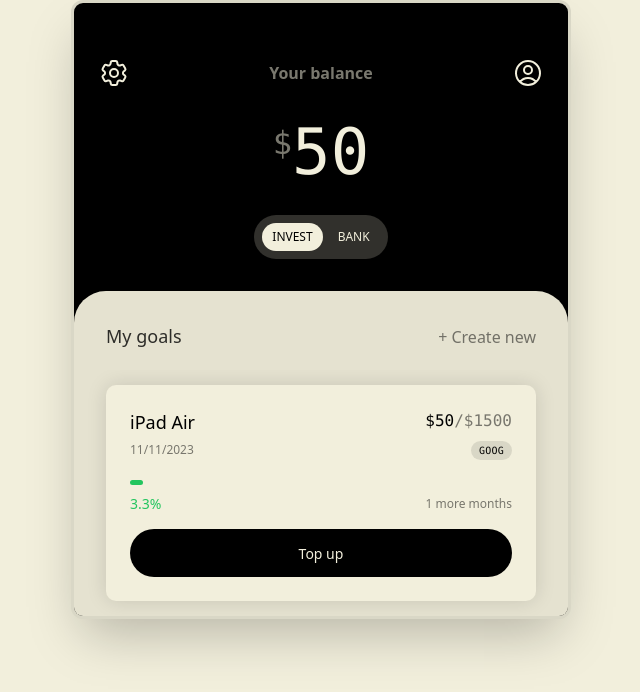
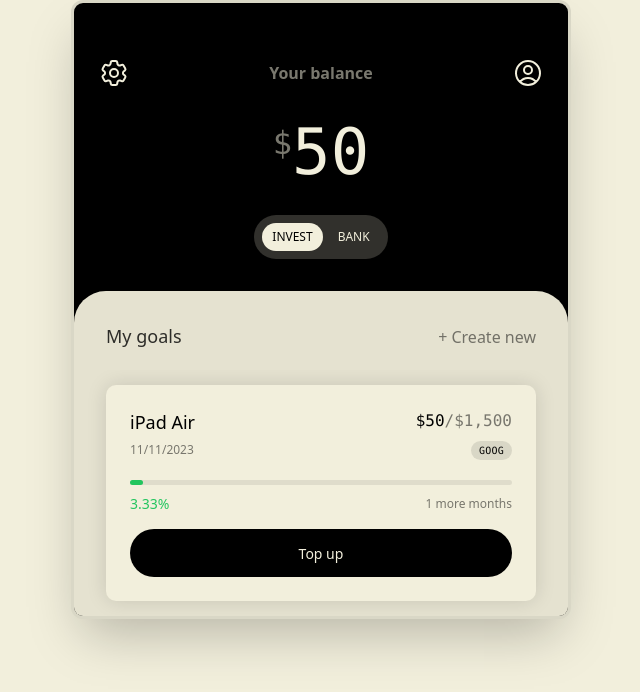
Before and after one commit to abielzulio/upvest, a Next.js app: page / in a window 1280 px wide. Shown: the top 692 px of the page, without its empty margins (319-959 px from the left). Built offline with nearby package versions, Linux system fonts and the light colour scheme.

Commit message:
wip: HomePage

```diff
--- a/pages/index.tsx
+++ b/pages/index.tsx
@@ -1,10 +1,13 @@
 import Head from "components/Head"
 import * as Icon from "components/Icon"
 import UserContext from "context/user"
+import { nanoid } from "nanoid"
 import Link from "next/link"
 import { useRouter } from "next/router"
+import { ParsedUrlQuery } from "querystring"
 import { useContext, useState } from "react"
-import { DispatchSetState } from "type"
+import { DispatchSetState, Item, Maybe } from "type"
+import { UrlWithParsedQuery } from "url"
 
 type BalanceType = "Invest" | "Bank"
 
@@ -28,13 +31,88 @@ const SwithBalanceButton = ({
   </button>
 )
 
+interface GoalItemCardProps {
+  item: Item
+}
+
+const GoalItemCard = ({ item }: GoalItemCardProps) => {
+  const percent =
+    (item?.initial &&
+      item?.price &&
+      `${(Number(item.initial) / Number(item.price)) * 100}`) ||
+    `10%`
+  return (
+    <div className="w-full flex flex-col gap-[5px] bg-white p-[24px] my-[15px] rounded-[10px] shadow-[0px_0px_20px_rgba(0,0,0,0.13)]">
+      <div className="flex justify-between">
+        <p className="text-[18px] font-medium flex items-center gap-[10px]">
+          {item?.name}
+        </p>
+        <p className="font-mono">
+          ${item?.initial.toLocaleString()}
+          <span className="opacity-50">/${item?.price.toLocaleString()}</span>
+        </p>
+      </div>
+      <div className="flex justify-between">
+        <p className="text-[12px] opacity-50">11/11/2023</p>
+        <p className="text-[10px] bg-black/10 px-[8px] py-[2px] rounded-full font-mono font-medium tracking-wide">
+          {item?.stock}
+        </p>
+      </div>
+      <div className="flex flex-col gap-[8px] mt-[15px] my-[10px]">
+        <div className="relative h-[5px] w-full flex items-center justify-start">
+          <span
+            className="bg-green-500 h-full rounded-full z-10 absolute"
+            style={{
+              width: `${percent}%`,
+            }}
+          />
+          <span className="bg-black/[0.08] rounded-full w-full h-full" />
+        </div>
+        <div className="flex justify-between items-center">
+          <p className="text-green-500 text-[14px]">
+            {Number(percent).toFixed(2)}%
+          </p>
+          <p className="text-black opacity-50 font-medium text-[12px]">
+            1 more months
+          </p>
+        </div>
+      </div>
+      <button className="bg-black hover:bg-opacity-80 transition font-medium text-[14px] h-[48px] text-white rounded-full">
+        Top up
+      </button>
+    </div>
+  )
+}
+
 const HomePage = () => {
   const router = useRouter()
   const { items, userProfile } = useContext(UserContext)
   const [balanceType, setBalanceType] = useState<BalanceType>("Invest")
   const [isLoading, setLoading] = useState<boolean>(true)
 
-  const goalData = router.query
+  const ITEM_PLACEHOLDER_DATA = {
+    name: "iPad Air",
+    initial: 50,
+    price: 1500,
+    id: nanoid(),
+    stock: "GOOG",
+  }
+
+  const { id, name, price, initial, stock } = router.query
+
+  const DATA = {
+    id,
+    name,
+    price: Number(price),
+    initial: Number(initial),
+    stock,
+  } as {
+    id: string
+    name: string
+    price: number
+    initial: number
+    stock: string
+  }
 
   /*   useEffect(() => {
     if (userProfile === "") {
@@ -59,9 +137,7 @@ const HomePage = () => {
             {balanceType === "Invest" ? (
               <>
                 <span className="text-[32px] opacity-50 mt-[15px]">$</span>
-                {goalData.initial
-                  ? Number(goalData.initial ?? 0).toLocaleString()
-                  : 50}
+                {DATA.initial ? Number(DATA.initial ?? 0).toLocaleString() : 50}
               </>
             ) : (
               <>
@@ -96,91 +172,10 @@ const HomePage = () => {
             </Link>
           </div>
           <div className="flex flex-col px-[32px] overflow-x-hidden overflow-y-scroll h-full">
-            {goalData.name ? (
-              <div className="w-full flex flex-col gap-[5px] bg-white p-[24px] my-[15px] rounded-[10px] shadow-[0px_0px_20px_rgba(0,0,0,0.13)]">
-                <div className="flex justify-between">
-                  <p className="text-[18px] font-medium flex items-center gap-[10px]">
-                    {goalData.name}
-                  </p>
-                  <p className="font-mono">
-                    ${goalData.initial}
-                    <span className="opacity-50">
-                      /${goalData.price?.toLocaleString()}
-                    </span>
-                  </p>
-                </div>
-                <div className="flex justify-between">
-                  <p className="text-[12px] opacity-50">11/11/2023</p>
-                  <p className="text-[10px] bg-black/10 px-[8px] py-[2px] rounded-full font-mono font-medium tracking-wide">
-                    {goalData.stock}
-                  </p>
-                </div>
-                <div className="flex flex-col gap-[8px] mt-[15px] my-[10px]">
-                  <span
-                    className="h-[5px] bg-green-500 rounded-full"
-                    style={{
-                      width: `${
-                        ((Number(goalData.initial) ?? 1) /
-                          (Number(goalData.price) ?? 100)) *
-                        100
-                      }%`,
-                    }}
-                  />
-                  <div className="flex justify-between items-center">
-                    <p className="text-green-500 text-[14px]">
-                      {(
-                        ((Number(goalData.initial) ?? 1) /
-                          (Number(goalData.price) ?? 100)) *
-                        100
-                      ).toFixed(1)}
-                      %
-                    </p>
-                    <p className="text-black opacity-50 font-medium text-[12px]">
-                      1 more months
-                    </p>
-                  </div>
-                </div>
-                <button className="bg-black hover:bg-opacity-80 transition font-medium text-[14px] h-[48px] text-white rounded-full">
-                  Top up
-                </button>
-              </div>
+            {DATA.name ? (
+              <GoalItemCard item={DATA} />
             ) : (
-              <div className="w-full flex flex-col gap-[5px] bg-white p-[24px] my-[15px] rounded-[10px] shadow-[0px_0px_20px_rgba(0,0,0,0.13)]">
-                <div className="flex justify-between">
-                  <p className="text-[18px] font-medium flex items-center gap-[10px]">
-                    iPad Air
-                  </p>
-                  <p className="font-mono">
-                    $50
-                    <span className="opacity-50">/$1500</span>
-                  </p>
-                </div>
-                <div className="flex justify-between">
-                  <p className="text-[12px] opacity-50">11/11/2023</p>
-                  <p className="text-[10px] bg-black/10 px-[8px] py-[2px] rounded-full font-mono font-medium tracking-wide">
-                    GOOG
-                  </p>
-                </div>
-                <div className="flex flex-col gap-[8px] mt-[15px] my-[10px]">
-                  <span
-                    className="h-[5px] bg-green-500 rounded-full"
-                    style={{
-                      width: `${(50 / 1500) * 100}%`,
-                    }}
-                  />
-                  <div className="flex justify-between items-center">
-                    <p className="text-green-500 text-[14px]">
-                      {((50 / 1500) * 100).toFixed(1)}%
-                    </p>
-                    <p className="text-black opacity-50 font-medium text-[12px]">
-                      1 more months
-                    </p>
-                  </div>
-                </div>
-                <button className="bg-black hover:bg-opacity-80 transition font-medium text-[14px] h-[48px] text-white rounded-full">
-                  Top up
-                </button>
-              </div>
+              <GoalItemCard item={ITEM_PLACEHOLDER_DATA as Item} />
             )}
           </div>
         </div>
```
